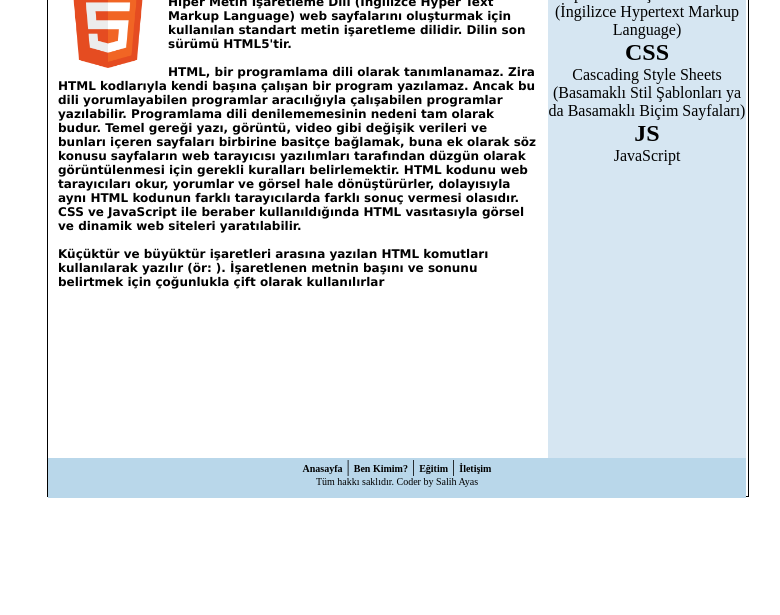
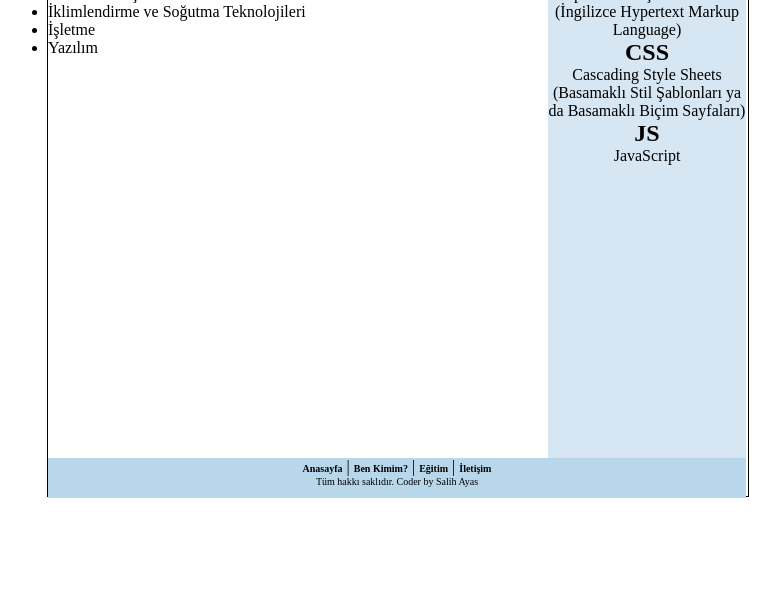
Before and after one commit to salihayas/HTML-CSS-Basic-Personel-Web-Site, a plain HTML site: page egitim.html in a window 1280 px wide. Shown: the part 185-800 px from the top of the page, without its empty margins (242-1022 px from the left). Drawn offline with Linux system fonts and the light colour scheme.

Commit message:
eğitimlerim sayfası düzenlendi

```diff
--- a/egitim.html
+++ b/egitim.html
@@ -2,7 +2,7 @@
 <html lang="tr">
     <head>
         <meta charset="utf-8">
-        <title>Salih Ayas'ın Kişisel Web Sitesi</title>
+        <title>Salih Ayas'ın Kişisel Web Sitesi - Eğitimlerim</title>
         <meta name="description" content="Salih Ayas'ın Kişisel Web Sitesi">
         <meta name="keywords" content="salih, ayas, kisisel, web, site, html, css">
 
@@ -31,14 +31,22 @@
                </ul>
            </nav>
            <article id="icerik">
-                <img class="resim" src="image/html.png">
-         <h1 class="baslik">HTML</h>
-                <p class="metin">Hiper Metin İşaretleme Dili (İngilizce Hyper Text Markup Language) web sayfalarını oluşturmak için kullanılan standart metin işaretleme dilidir. Dilin son sürümü HTML5'tir.
-                    <br><br>
-                    HTML, bir programlama dili olarak tanımlanamaz. Zira HTML kodlarıyla kendi başına çalışan bir program yazılamaz. Ancak bu dili yorumlayabilen programlar aracılığıyla çalışabilen programlar yazılabilir. Programlama dili denilememesinin nedeni tam olarak budur. Temel gereği yazı, görüntü, video gibi değişik verileri ve bunları içeren sayfaları birbirine basitçe bağlamak, buna ek olarak söz konusu sayfaların web tarayıcısı yazılımları tarafından düzgün olarak görüntülenmesi için gerekli kuralları belirlemektir. HTML kodunu web tarayıcıları okur, yorumlar ve görsel hale dönüştürürler, dolayısıyla aynı HTML kodunun farklı tarayıcılarda farklı sonuç vermesi olasıdır. CSS ve JavaScript ile beraber kullanıldığında HTML vasıtasıyla görsel ve dinamik web siteleri yaratılabilir.
-                    <br><br>
-                    Küçüktür ve büyüktür işaretleri arasına yazılan HTML komutları kullanılarak yazılır (ör: <html>). İşaretlenen metnin başını ve sonunu belirtmek için çoğunlukla çift olarak kullanılırlar </p>
-            </article>
+
+            <h1>Eğitimlerim</h1>
+            <p>
+                <ul>
+                    <li>Yönetim Bilişim Sistemleri</li>
+                    <li>İklimlendirme ve Soğutma Teknolojileri</li>
+                    <li>İşletme</li>
+                    <li>Yazılım</li>
+
+                </ul>
+            </p>
+
+
+
+
+                </article>
            <aside id="yanmenu">
                <h1>HTML</h1>
                <p>Hiper Metin İşaretleme Dili (İngilizce Hypertext Markup Language)</p>
```
